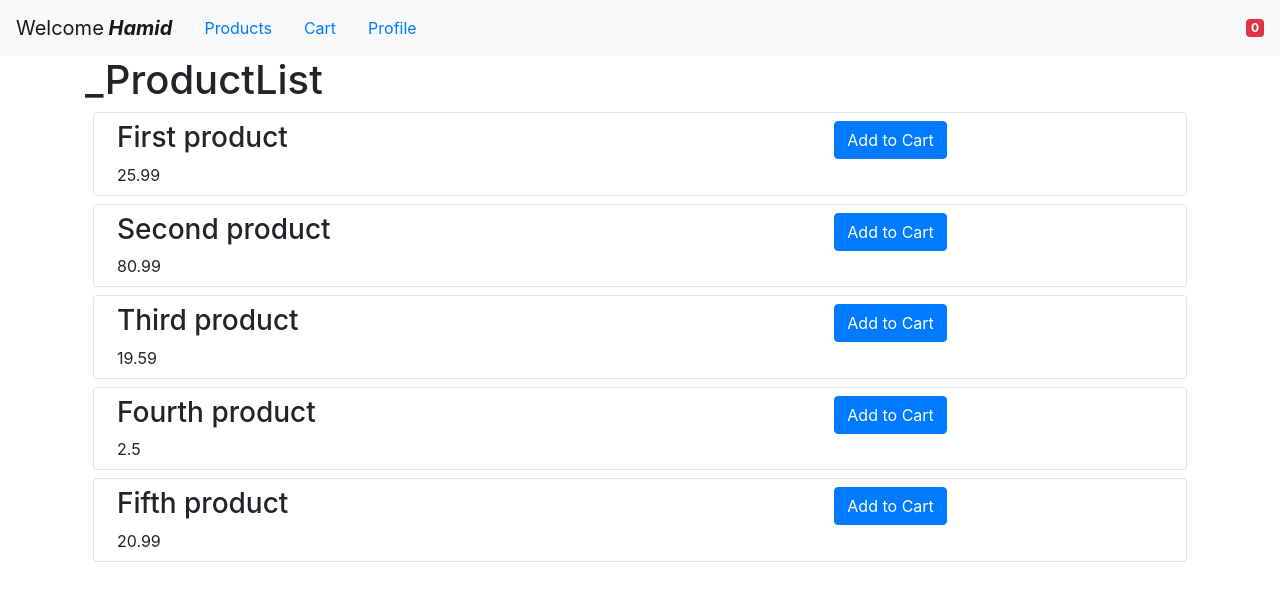
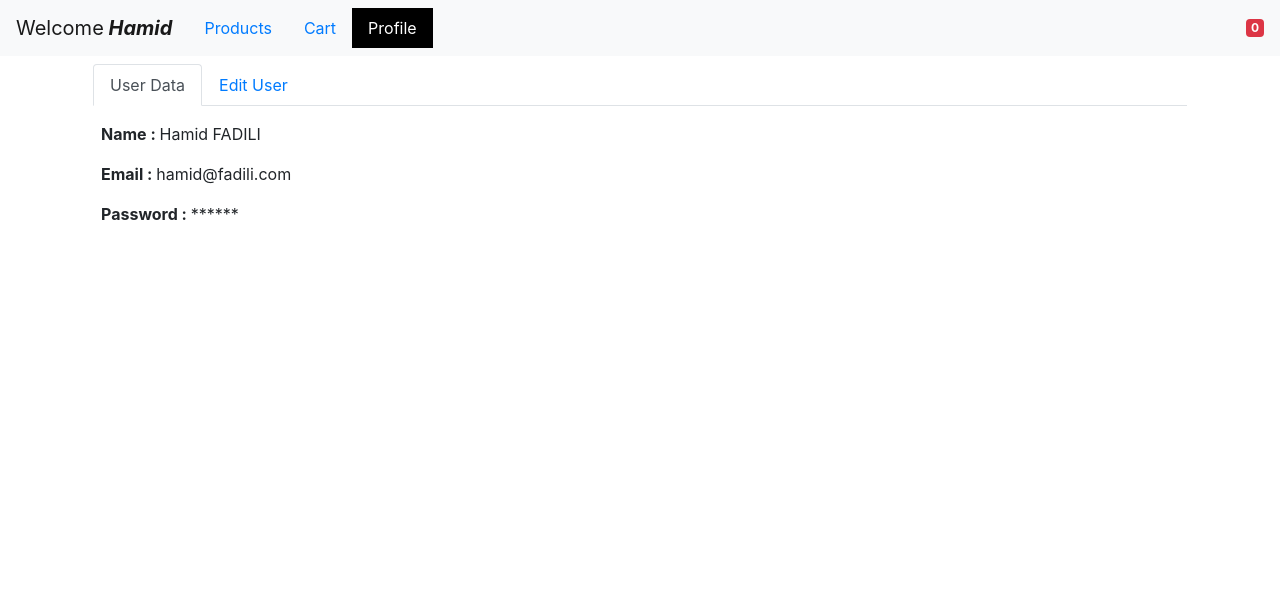
Before and after one commit to hamidfadili/myReactApp, a React (Create React App) app: page /user in a window 1280 px wide. Shown: the top 600 px of the page. Built offline with nearby package versions, Linux system fonts and the light colour scheme.

Commit message:
adding nested routing

```diff
--- a/src/App.css
+++ b/src/App.css
@@ -1,17 +1,4 @@
-
-/*
-.right{
-    background-color: red;
+.nav-link.active {
+  background-color: black;
+  color: white;
 }
-
-.left{
-    background-color: royalblue;
-}
-
-.content{
-    background-color : blueviolet
-}
-
-.right,.left,.content{
-    color: white;
-}*/
--- a/src/App.js
+++ b/src/App.js
@@ -1,12 +1,12 @@
 import "./App.css";
 import React, { Component } from "react";
 import NavBar from "./components/NavBar";
-import UserData from "./components/UserData";
 import Cart from "./components/Cart";
 import ProductList from "./components/ProductList";
 import "bootstrap/dist/css/bootstrap.min.css";
 import UserContext from "./contexts/UserContext";
-import { Route, Router, Switch } from "react-router-dom";
+import { Route, Switch } from "react-router-dom";
+import UserSpace from "./components/UserSpace";
 
 class App extends Component {
   state = {
@@ -37,7 +37,7 @@ class App extends Component {
           <NavBar user={this.state.user} />
           <div className="container">
             <Switch>
-              <Route path="/profile" component={UserData} />
+              <Route path="/user" component={UserSpace} />
               <Route path="/cart" component={Cart} />
               <Route
                 path="/"
--- a/src/components/NavBar.js
+++ b/src/components/NavBar.js
@@ -1,5 +1,5 @@
 import React, { Component } from "react";
-import { Link, NavLink } from "react-router-dom";
+import { NavLink } from "react-router-dom";
 
 class NavBar extends Component {
   render() {
@@ -12,15 +12,15 @@ class NavBar extends Component {
             <i> {user.firstName}</i>
           </b>
         </span>
-        <Link class="nav-link" to="/">
+        <NavLink exact className="nav-link" to="/">
           Products
-        </Link>
-        <Link class="nav-link" to="/cart">
+        </NavLink>
+        <NavLink className="nav-link" to="/cart">
           Cart
-        </Link>
-        <Link class="nav-link" to="/profile">
+        </NavLink>
+        <NavLink className="nav-link" to="/user">
           Profile
-        </Link>
+        </NavLink>
         <span className="badge badge-danger ml-auto">{user.cart.length}</span>
       </nav>
     );
--- a/src/components/UserData.js
+++ b/src/components/UserData.js
@@ -1,6 +1,5 @@
 import React, { Component } from "react";
 import UserContext from "../contexts/UserContext";
-import Input from "./Input";
 
 export default class UserData extends Component {
   static contextType = UserContext;
@@ -19,38 +18,16 @@ export default class UserData extends Component {
     return (
       <UserContext.Consumer>
         {({ user }) => (
-          <div className="p-2">
-            <form onSubmit={this.showUser}>
-              <Input
-                id="firstName"
-                label="First name"
-                onChange={this.onFormUpdated}
-                value={user.firstName}
-              />
-              <Input
-                id="lastName"
-                label="Last name"
-                onChange={this.onFormUpdated}
-                value={user.lastName}
-              />
-              <Input
-                id="email"
-                label="Email address"
-                onChange={this.onFormUpdated}
-                value={user.email}
-                type="email"
-              />
-              <Input
-                id="password"
-                label="Password"
-                onChange={this.onFormUpdated}
-                value={user.password}
-                type="password"
-              />
-              <button onClick={this.showUser} className="btn btn-primary">
-                Update
-              </button>
-            </form>
+          <div className="p-2 mt-2">
+            <p>
+              <b>Name : </b> {`${user.firstName} ${user.lastName}`}
+            </p>
+            <p>
+              <b>Email : </b> {user.email}
+            </p>
+            <p>
+              <b>Password : </b> {user.password.replaceAll(/./g, "*")}
+            </p>
           </div>
         )}
       </UserContext.Consumer>
--- /dev/null
+++ b/src/components/UserDataForm.js
@@ -0,0 +1,59 @@
+import React, { Component } from "react";
+import UserContext from "../contexts/UserContext";
+import Input from "./Input";
+
+export default class UserDataForm extends Component {
+  static contextType = UserContext;
+  showUser = (e) => {
+    console.log(this.context);
+    e.preventDefault();
+  };
+
+  onFormUpdated = ({ currentTarget: input }) => {
+    const user = { ...this.context.user };
+    user[input.name] = input.value;
+    this.context.onChange(user);
+  };
+
+  render() {
+    return (
+      <UserContext.Consumer>
+        {({ user }) => (
+          <div className="p-2">
+            <form onSubmit={this.showUser}>
+              <Input
+                id="firstName"
+                label="First name"
+                onChange={this.onFormUpdated}
+                value={user.firstName}
+              />
+              <Input
+                id="lastName"
+                label="Last name"
+                onChange={this.onFormUpdated}
+                value={user.lastName}
+              />
+              <Input
+                id="email"
+                label="Email address"
+                onChange={this.onFormUpdated}
+                value={user.email}
+                type="email"
+              />
+              <Input
+                id="password"
+                label="Password"
+                onChange={this.onFormUpdated}
+                value={user.password}
+                type="password"
+              />
+              <button onClick={this.showUser} className="btn btn-primary">
+                Update
+              </button>
+            </form>
+          </div>
+        )}
+      </UserContext.Consumer>
+    );
+  }
+}
--- /dev/null
+++ b/src/components/UserSpace.js
@@ -0,0 +1,32 @@
+import React, { Component } from "react";
+import { NavLink, Route, matchPath, Switch } from "react-router-dom";
+import UserData from "./UserData";
+import UserDataForm from "./UserDataForm";
+
+class UserSpace extends Component {
+  render() {
+    const { path, url } = this.props.match;
+    return (
+      <div className="p-2">
+        <ul className="nav nav-tabs">
+          <li className="nav-item">
+            <NavLink exact className="nav-link" to={url}>
+              User Data
+            </NavLink>
+          </li>
+          <li className="nav-item">
+            <NavLink className="nav-link" to={`${url}/form`}>
+              Edit User
+            </NavLink>
+          </li>
+        </ul>
+        <Switch>
+          <Route path={`${path}/form`} component={UserDataForm} />
+          <Route path={path} component={UserData} />
+        </Switch>
+      </div>
+    );
+  }
+}
+
+export default UserSpace;
```
